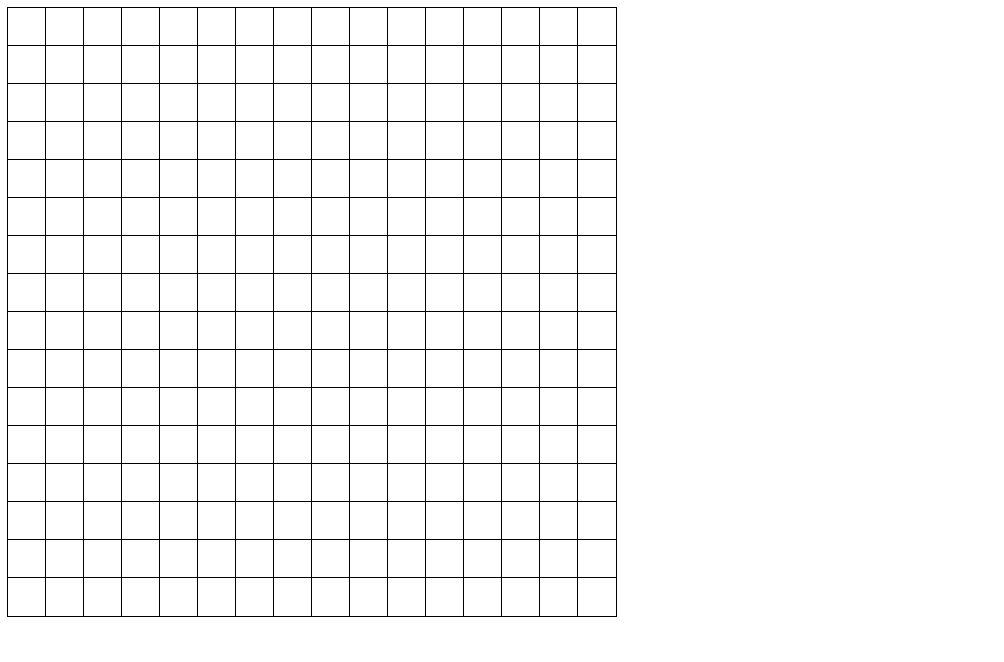
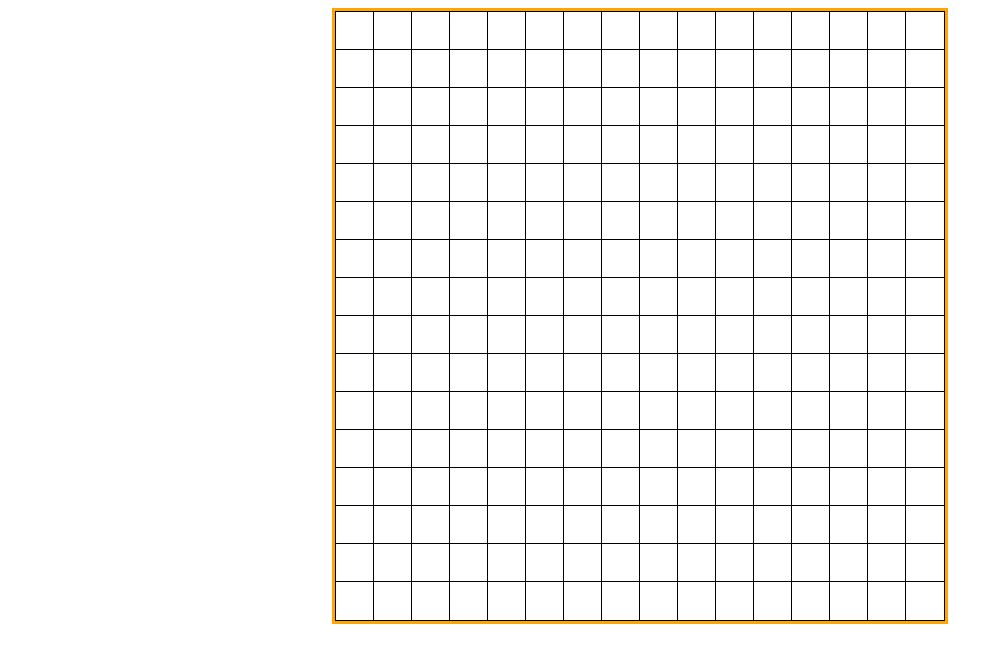
Before and after one commit to issac-in/odin-etch-a-sketch, a website: page index.html in a window 1280 px wide. Shown: the whole page, without its empty margins (0-1004 px from the left). Drawn offline with Linux system fonts and the light colour scheme.

Commit message:
Center grid & add border to grid

```diff
--- a/styles.css
+++ b/styles.css
@@ -4,6 +4,8 @@
   display: grid;
   grid-template-columns: repeat(16, 1fr);
   grid-template-rows: repeat(16, 1fr);
+  margin: 0 auto;
+  border: 4px solid orange;
 }
 
 .grid-item {
```
